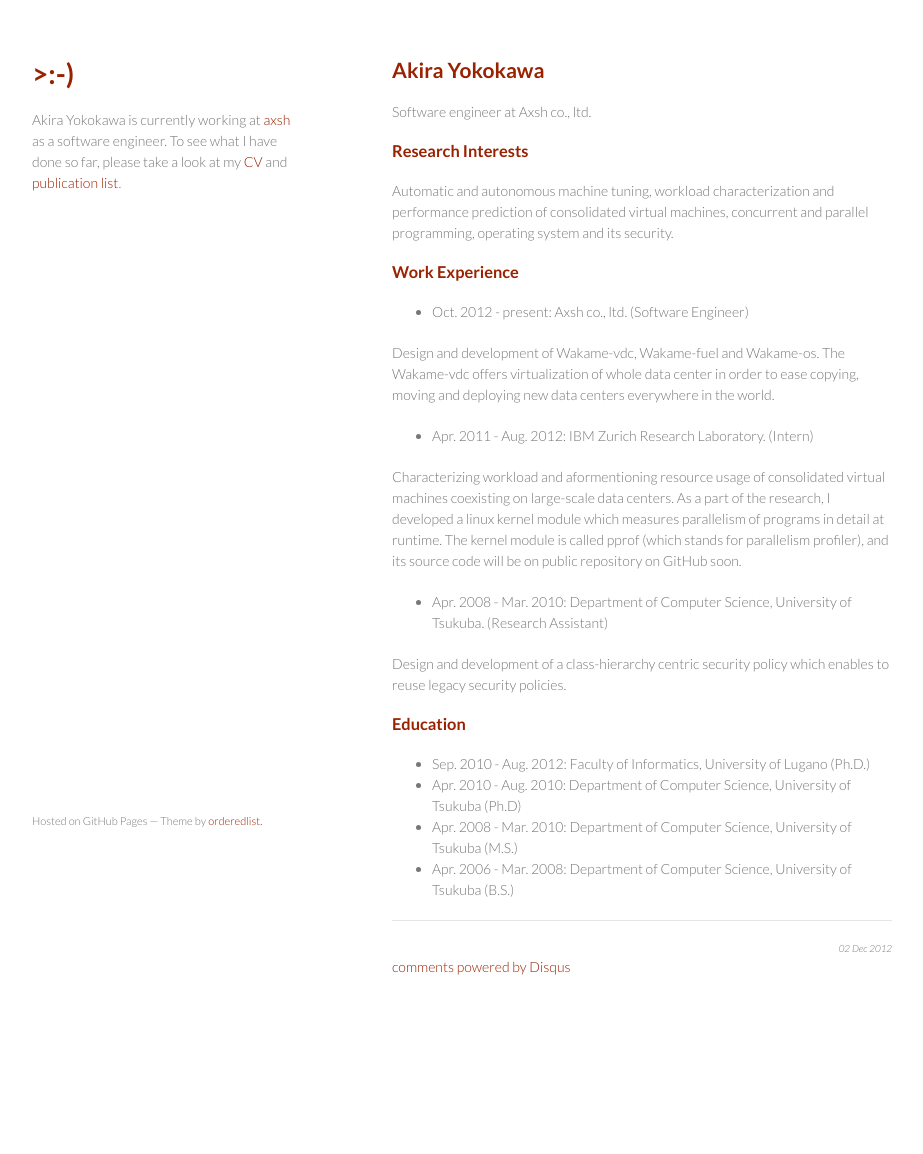
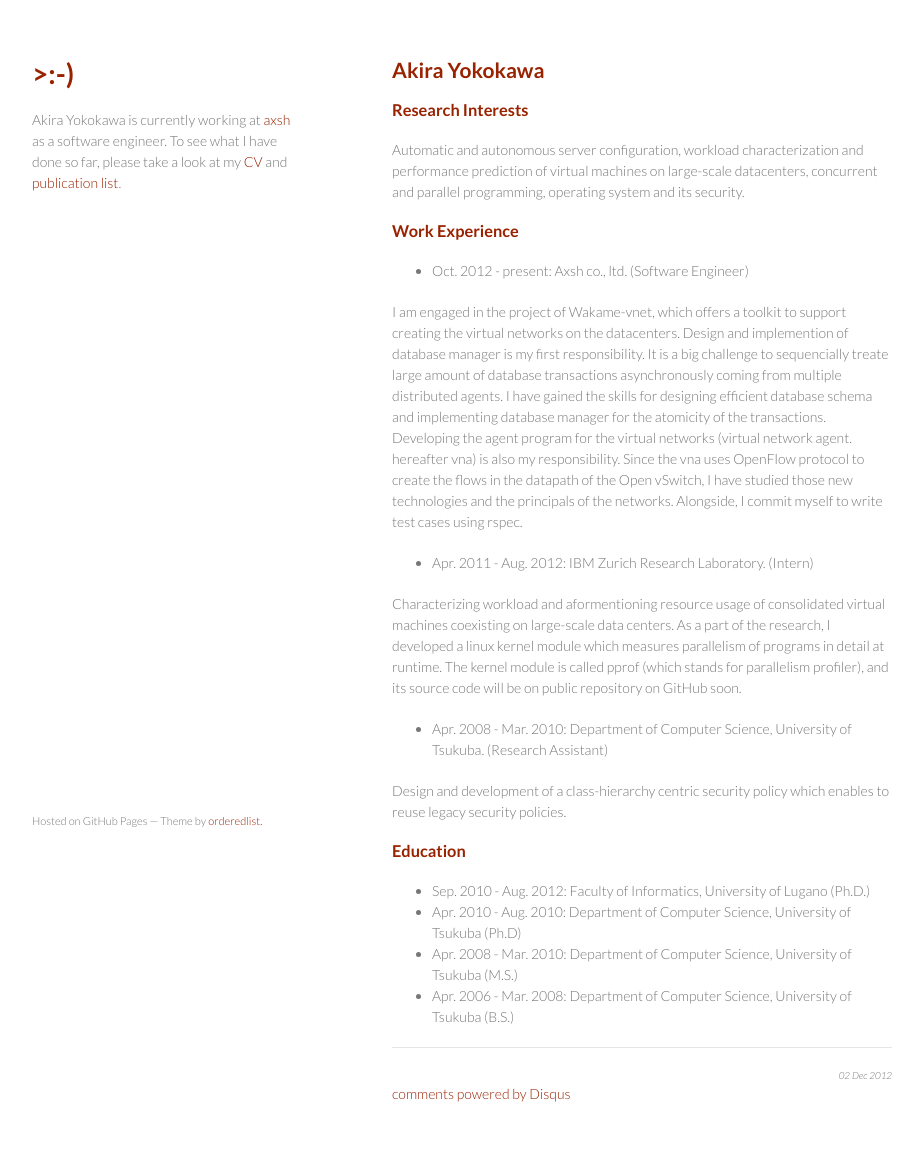
Before and after one commit to akry/akry.github.com, a Jekyll site: the page built from _posts/2012-12-02-cv.md, in a window 1280 px wide. Shown: the whole page, without its empty margins (178-1101 px from the left). Built offline with Jekyll 4.4.1, drawn with Linux system fonts in a browser that asks for light colours; comment, search, counter and statistics services are not loaded; before the commit the page ends 1027 px from its top, so only the background shows below that.

Commit message:
Fixed CV and introduction.

```diff
--- a/_posts/2012-12-02-cv.md
+++ b/_posts/2012-12-02-cv.md
@@ -3,17 +3,15 @@ layout: post
 title: Akira Yokokawa
 ---
 
-Software engineer at Axsh co., ltd.
-
 ### Research Interests
 
-Automatic and autonomous machine tuning, workload characterization and performance prediction of consolidated virtual machines, concurrent and parallel programming, operating system and its security.
+Automatic and autonomous server configuration, workload characterization and performance prediction of virtual machines on large-scale datacenters, concurrent and parallel programming, operating system and its security.
 
 ### Work Experience
 
 * Oct. 2012 - present: Axsh co., ltd. (Software Engineer)
 
-Design and development of Wakame-vdc, Wakame-fuel and Wakame-os. The Wakame-vdc offers virtualization of whole data center in order to ease copying, moving and deploying new data centers everywhere in the world.
+I am engaged in the project of Wakame-vnet, which offers a toolkit to support creating the virtual networks on the datacenters. Design and implemention of database manager is my first responsibility. It is a big challenge to sequencially treate large amount of database transactions asynchronously coming from multiple distributed agents. I have gained the skills for designing efficient database schema and implementing database manager for the atomicity of the transactions. Developing the agent program for the virtual networks (virtual network agent. hereafter vna) is also my responsibility. Since the vna uses OpenFlow protocol to create the flows in the datapath of the Open vSwitch, I have studied those new technologies and the principals of the networks. Alongside, I commit myself to write test cases using rspec.
 
 * Apr. 2011 - Aug. 2012: IBM Zurich Research Laboratory. (Intern)
 
```
